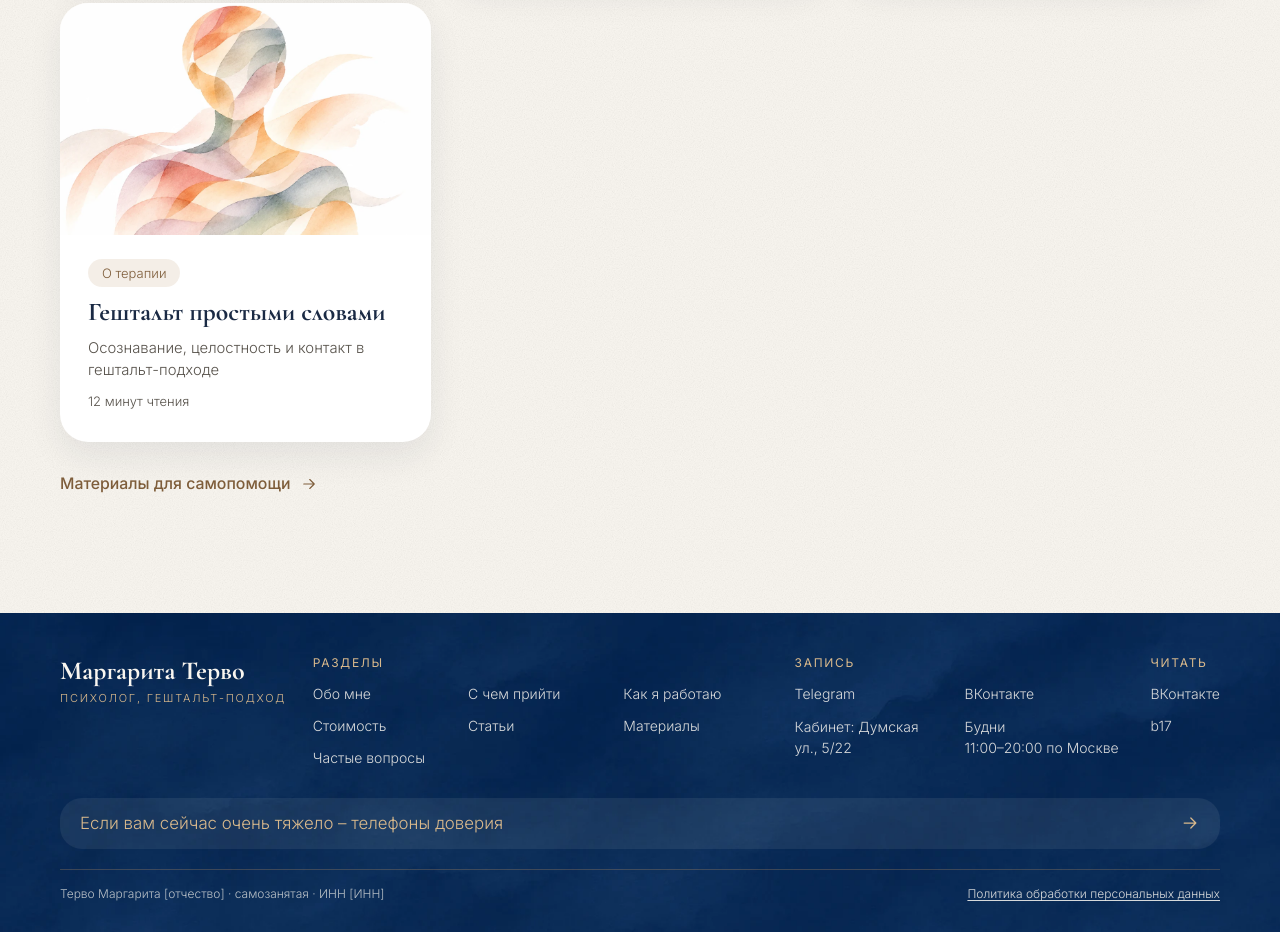
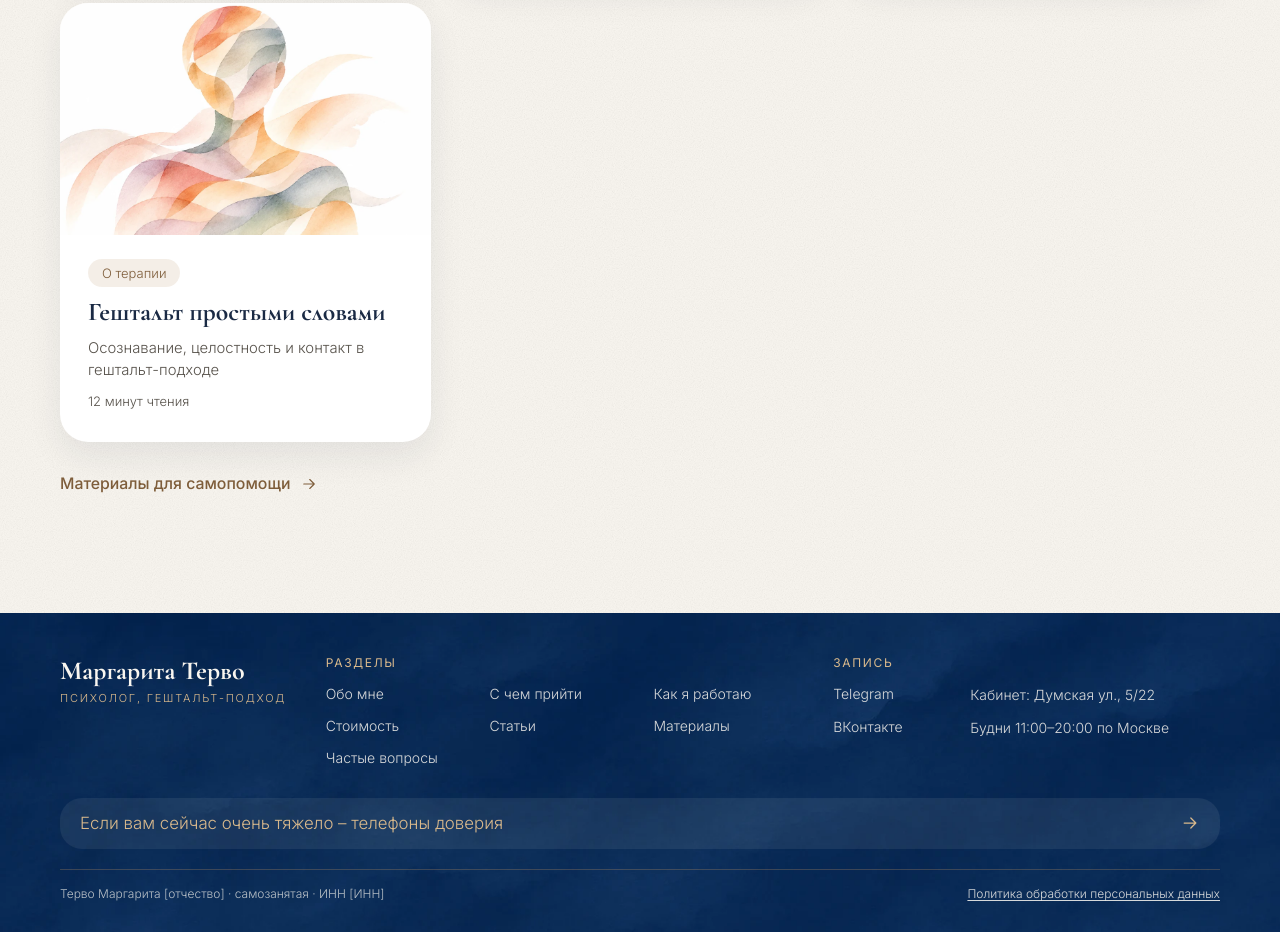
Before and after one commit to tervomargarita-margosha/tervosite, a plain HTML site: page prototype/stati/index.html in a window 1280 px wide. Shown: the part 1245-2177 px from the top of the page. Drawn offline with Linux system fonts and the light colour scheme.

Commit message:
Сгруппировать контакты, адрес и время в подвале

```diff
--- a/prototype/assets/css/components.css
+++ b/prototype/assets/css/components.css
@@ -701,16 +701,17 @@ html:has(.doc-viewer[open]) { overflow: hidden; }
 /* ---------- подвал ---------- */
 .site-footer { background: var(--navy-lo); color: rgba(var(--rgb-cream), 0.86); padding: 32px 0 calc(20px + 76px); }
 @media (min-width: 1024px) { .site-footer { padding: 44px 0 28px; } }
-.footer-cols { display: grid; grid-template-columns: minmax(0, 2.4fr) minmax(0, 1fr); gap: 16px; }
-.footer-brand, .footer-cols > nav { grid-column: 1 / -1; }
+.footer-cols { display: grid; grid-template-columns: minmax(0, 1fr); gap: 16px; }
 .footer-cols > nav .footer-list {
   display: grid; grid-template-columns: repeat(3, minmax(0, 1fr)); column-gap: 8px;
 }
 .footer-cols > nav a, .footer-list--booking { overflow-wrap: anywhere; }
-.footer-list--booking { display: grid; grid-template-columns: repeat(2, minmax(0, 1fr)); column-gap: 8px; }
+.footer-list--booking {
+  display: grid; grid-template-columns: minmax(0, 1fr) minmax(0, 2fr);
+  grid-template-rows: repeat(2, auto); grid-auto-flow: column; column-gap: 12px;
+}
 @media (min-width: 1024px) {
-  .footer-cols { grid-template-columns: minmax(0, 1fr) minmax(0, 2fr) minmax(0, 1.45fr) auto; gap: 24px; }
-  .footer-brand, .footer-cols > nav { grid-column: auto; }
+  .footer-cols { grid-template-columns: minmax(0, 1fr) minmax(0, 2fr) minmax(0, 1.6fr); gap: 24px; }
 }
 .footer-brand__name { font-family: var(--font-serif); font-weight: 700; font-size: 26px; color: var(--on-dark); line-height: 1.1; }
 .footer-brand__role { margin-top: 4px; font-size: 11px; letter-spacing: 0.16em; text-transform: uppercase; color: var(--bronze-on-dark); }
--- a/prototype/stati/index.html
+++ b/prototype/stati/index.html
@@ -11,7 +11,7 @@
 <link rel="preload" href="../assets/fonts/cormorant-garamond-cyrillic-700-normal.woff2" as="font" type="font/woff2" crossorigin>
 <link rel="stylesheet" href="../assets/css/tokens.css">
 <link rel="stylesheet" href="../assets/css/base.css">
-<link rel="stylesheet" href="../assets/css/components.css?v=footer-booking">
+<link rel="stylesheet" href="../assets/css/components.css?v=footer-contact-groups">
 <link rel="icon" href="../assets/img/favicon.svg" type="image/svg+xml">
 <meta name="theme-color" content="#1A2A44">
 <script>document.documentElement.classList.add("js")</script>
@@ -120,13 +120,6 @@
           <li><p>Будни <span class="nw">11:00–20:00</span>&nbsp;по&nbsp;Москве</p></li>
         </ul>
       </div>
-      <div>
-        <h2 class="footer-h">Читать</h2>
-        <ul class="footer-list">
-          <li><a href="https://vk.ru/maante" rel="noopener">ВКонтакте</a></li>
-          <li><a href="https://www.b17.ru/tervo_margarita/" rel="noopener">b17</a></li>
-        </ul>
-      </div>
     </div>
     <a class="footer-crisis" href="../esli-tyazhelo/"><span>Если&nbsp;вам&nbsp;сейчас очень тяжело&nbsp;– телефоны доверия</span><svg class="icon" viewBox="0 0 24 24" aria-hidden="true"><path d="M5 12h14M13 6l6 6-6 6"/></svg></a>
     <div class="footer-bottom">
```
Also changed, not shown: prototype/404.html (+1 -8 lines), prototype/esli-tyazhelo/index.html (+1 -8 lines), prototype/geshtalt-podhod/index.html (+1 -8 lines), prototype/index.html (+1 -8 lines), prototype/materialy/art-terapevticheskaya-tehnika/index.html (+1 -8 lines), prototype/materialy/index.html (+1 -8 lines), prototype/materialy/uprazhnenie-na-telesnye-impulsy/index.html (+1 -8 lines), prototype/obo-mne/index.html (+1 -8 lines), prototype/obrazovanie/index.html (+1 -8 lines), prototype/politika/index.html (+1 -8 lines), prototype/psihologicheskiy-kontrakt/index.html (+1 -8 lines), prototype/stati/chem-otlichaetsya-psiholog-ot-psihoterapevta-i-psihiatra/index.html (+1 -8 lines), prototype/stati/geshtalt-prostymi-slovami/index.html (+1 -8 lines), prototype/stati/kak-prohodit-pervaya-konsultaciya/index.html (+1 -8 lines), 2 more files.
